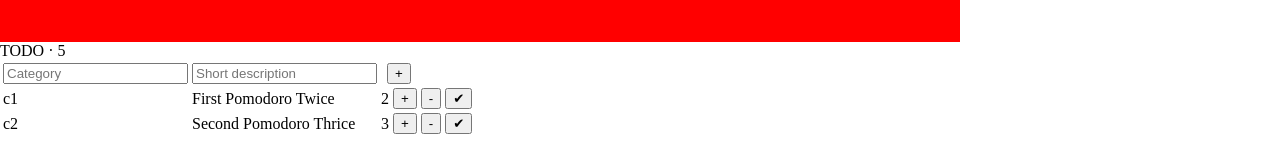
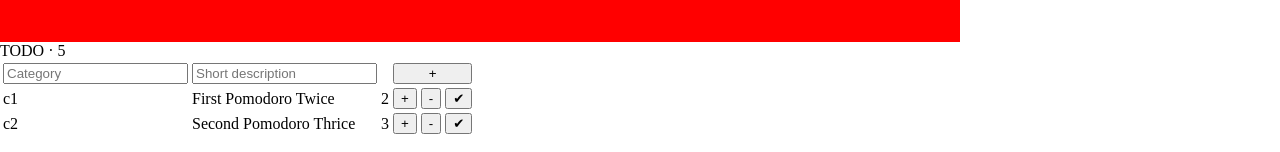
Before and after one commit to SergioMartinezCid/The-Odin-Project-Practice, an Angular app in the folder pomodoro-tracker/: page / in a window 1280 px wide. Shown: the part 337-489 px from the top of the page. Built offline with nearby package versions, Linux system fonts and the light colour scheme.

Commit message:
Fix Add button position and size

```diff
--- a/pomodoro-tracker/src/app/tracker-section/tracker-section.component.html
+++ b/pomodoro-tracker/src/app/tracker-section/tracker-section.component.html
@@ -4,7 +4,8 @@
     <tr *ngIf="subtype === 'todo'">
         <th><input [value]="inputCategory" (change)="inputCategory= $event.target.value" type="text" placeholder="Category"></th>
         <th><input [value]="inputDescription" (change)="inputDescription = $event.target.value" type="text" placeholder="Short description"></th>
-        <th colspan="2"><button  (click)="addPomodoro()">+</button></th>
+        <th>&nbsp;</th>
+        <th colspan="3"><button style="width: 100%;" (click)="addPomodoro()">+</button></th>
     </tr>
 
     <tr *ngFor="let item of pomodoroItems">
```
